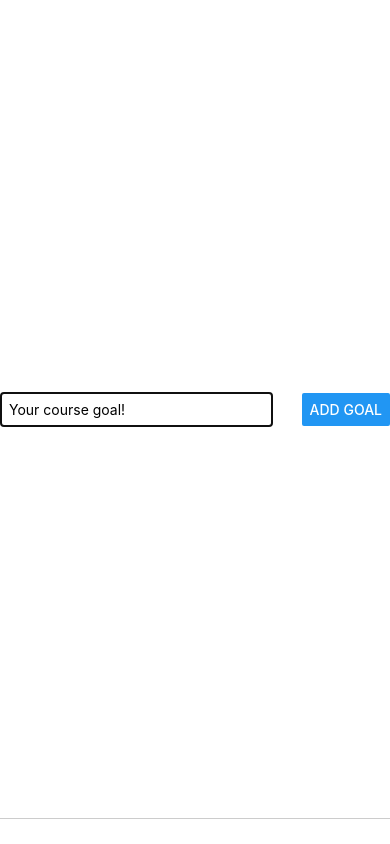
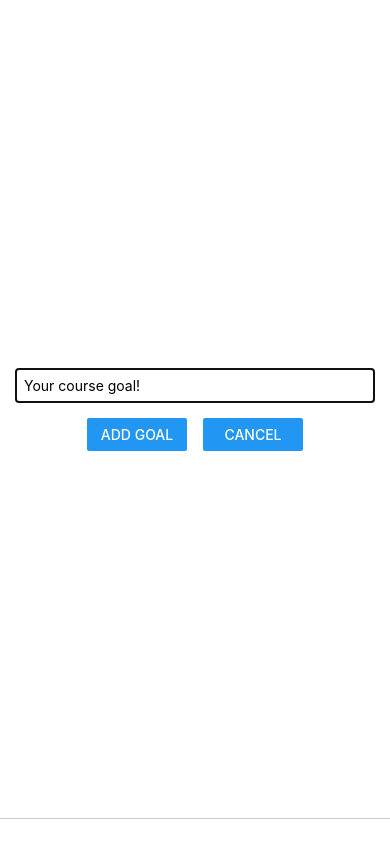
Before and after one commit to Mauhr87/react_native_youtube1, a React Native app: screen / in a window 390 px wide. Both pictures are taken after a click on the button "ADD NEW GOAL". Built offline with nearby package versions, Linux system fonts and the light colour scheme.

Commit message:
finishing modal funcionality

```diff
--- a/App.js
+++ b/App.js
@@ -17,11 +17,16 @@
     setModalIsVisible(true);
   };
 
+  function endAddGoalHandler(){
+    setModalIsVisible(false);
+  }
+
   function addGoalHandler(enteredGoalText) {
     setCourseGoals((currentCourseGoals) => [
       ...currentCourseGoals,
       {text: enteredGoalText, id: Math.random().toString()},
     ]);
+    endAddGoalHandler();
   }
 
   function deleteGoalHandler(id) {
@@ -33,7 +38,7 @@
   return (
     <View style={styles.appContainer}>
       <Button title='Add New Goal' color='#0a94ff' onPress={startAddGoalHandler}/>
-      <GoalInput visible={modalIsVisible} onAddGoal={addGoalHandler} />
+      <GoalInput visible={modalIsVisible} onAddGoal={addGoalHandler} onCancel={endAddGoalHandler} />
       <View style={styles.goalsContainer}>
         <FlatList
           data={courseGoals}
--- a/components/GoalInput.js
+++ b/components/GoalInput.js
@@ -23,7 +23,15 @@
         <Modal visible={props.visible} animationType="slide" >
            <View style={styles.inputContainer}>
                 <TextInput style={styles.textInput} placeholder='Your course goal!' onChangeText={goalInputHandler} value={enteredGoalText}/>
-                <Button title="Add Goal" onPress={addGoalHandler}/>
+                <View style={styles.buttonContainer}>
+                    <View style={styles.button} >
+                        <Button title="Add Goal" onPress={addGoalHandler}/>
+                    </View>
+                    <View style={styles.button} >
+                        <Button title="Cancel" onPress={props.onCancel} />
+                    </View>
+                </View>
+
             </View>
         </Modal>
 
@@ -35,18 +43,25 @@
 const styles = StyleSheet.create({
     inputContainer: {
         flex: 1,
-        flexDirection: 'row',
-        justifyContent: 'space-between',
+        justifyContent: 'center',
         alignItems: 'center',
         borderBottomWidth: 1,
         borderBottomColor: '#ccc',
-        marginBottom: 25
+        marginBottom: 25,
+        padding: 15
     },
-        textInput: {
+    textInput: {
         borderWidth: 1,
         borderColor: '#ccc',
-        width: '70%',
-        marginRight: 8,
+        width: '100%',
         padding: 8
     },
+    buttonContainer: {
+        marginTop: 15,
+        flexDirection: 'row'
+    },
+    button: {
+        width: 100,
+        marginHorizontal: 8
+    }
 });
```
